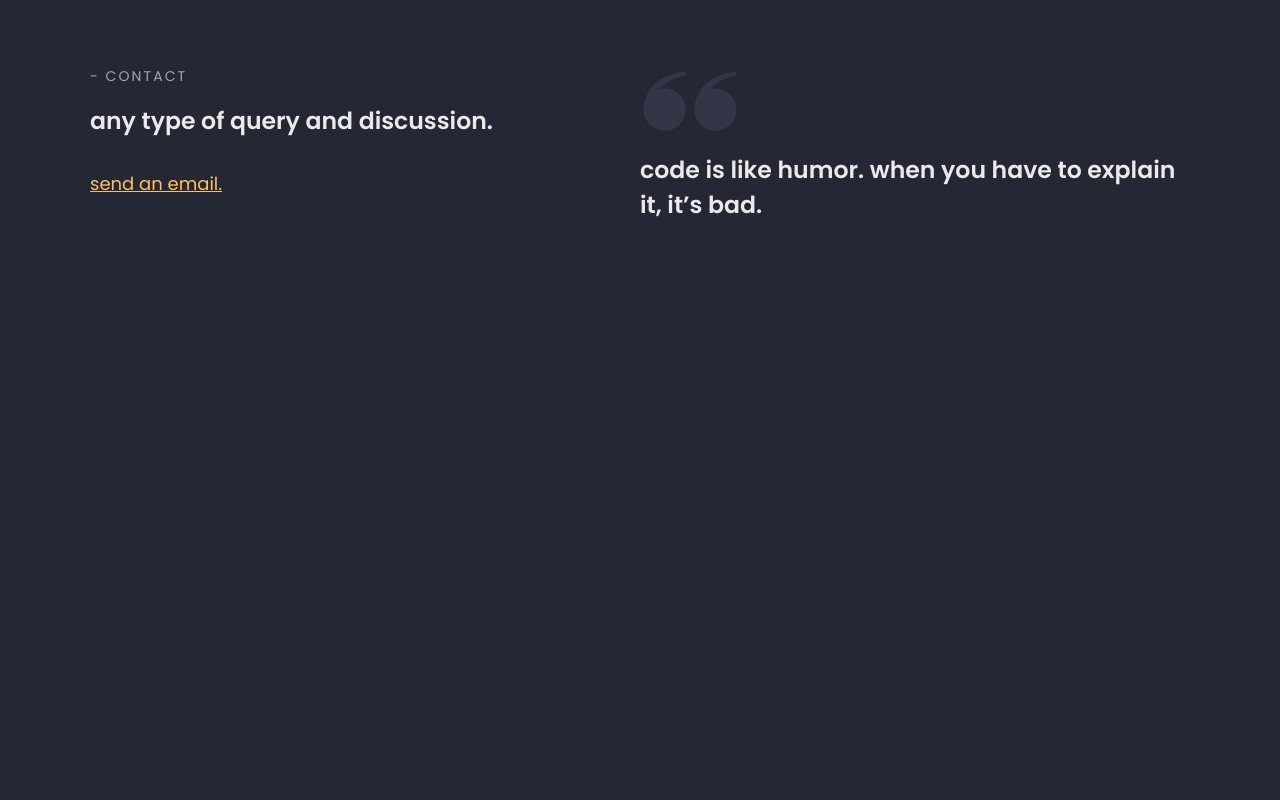
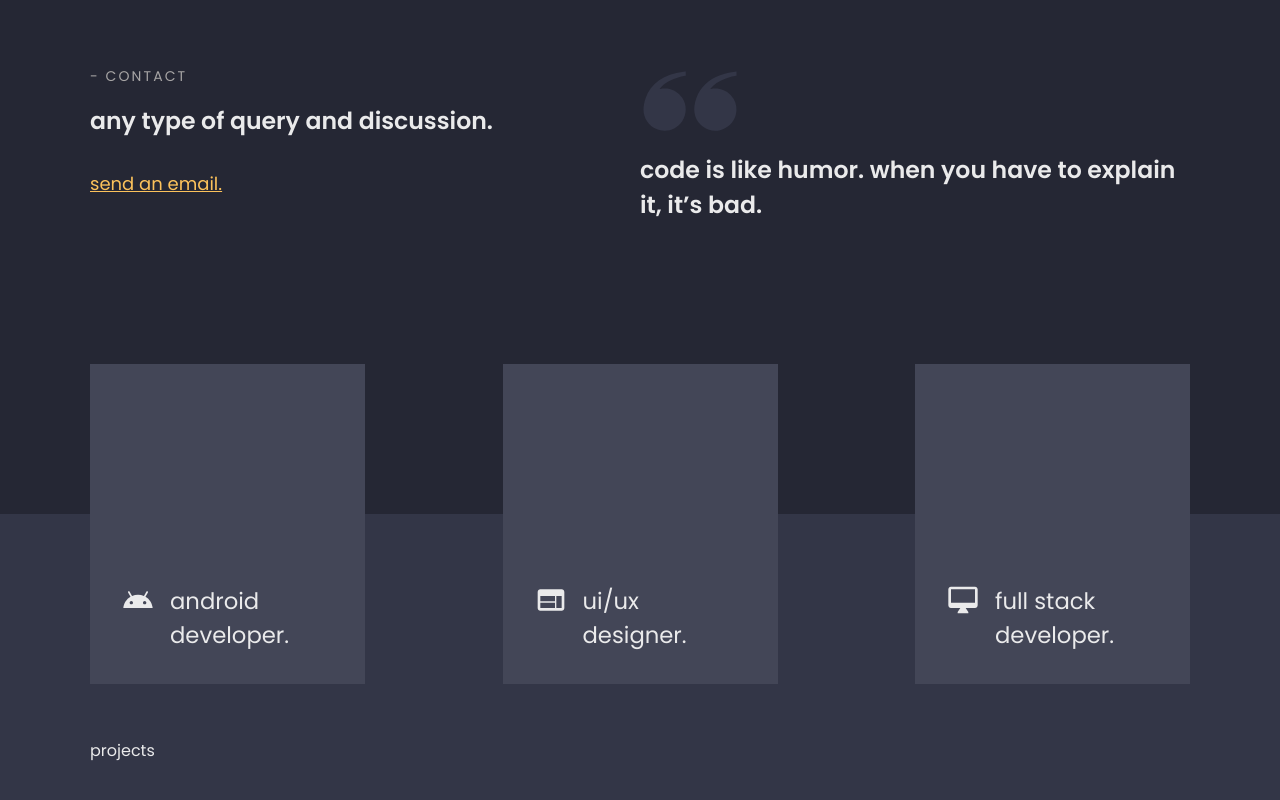
Before and after one commit to adnanhakim/react-portfolio, a React (Create React App) app: page / in a window 1280 px wide. Shown: the part 631-1431 px from the top of the page. Before the commit the page ends 1145 px from the top, so only its background shows below. Built offline with nearby package versions, Linux system fonts and the light colour scheme.

Commit message:
Skills done

```diff
--- a/src/App.css
+++ b/src/App.css
@@ -8,7 +8,9 @@
 body {
    --primary: #333647;
    --secondary: #252734;
+   --card: #434657;
    --accent: #fcc25b;
+   --dark-accent: #ffae29;
    --text: #eaeaeb;
    --light-text: #a7a5a5;
    background-color: var(--secondary);
--- a/src/App.js
+++ b/src/App.js
@@ -3,6 +3,7 @@ import './App.css';
 import Header from './components/Header';
 import Home from './components/Home';
 import Contact from './components/Contact';
+import Projects from './components/Projects';
 
 function App() {
    return (
@@ -10,6 +11,7 @@ function App() {
          <Header />
          <Home />
          <Contact />
+         <Projects />
       </div>
    );
 }
--- /dev/null
+++ b/src/components/Projects.css
@@ -0,0 +1,25 @@
+.projects-container {
+   position: relative;
+   background-color: var(--primary);
+   height: 70vh;
+}
+
+.projects {
+   max-width: 1100px;
+   padding-top: 14rem;
+   margin: auto;
+   display: grid;
+   grid-template-columns: 50% 50%;
+   background-color: var(--primary);
+}
+
+.skills {
+   position: absolute;
+   left: 0;
+   right: 0;
+   max-width: 1100px;
+   margin: auto;
+   display: flex;
+   margin-top: -150px;
+   justify-content: space-between;
+}
--- /dev/null
+++ b/src/components/Projects.js
@@ -0,0 +1,29 @@
+import React from 'react';
+import './Projects.css';
+import Skill from './Skill';
+import AndroidIcon from '@material-ui/icons/Android';
+import WebIcon from '@material-ui/icons/Web';
+import DesktopMacIcon from '@material-ui/icons/DesktopMac';
+
+function Projects() {
+   return (
+      <div className="projects-container">
+         <div className="skills">
+            <Skill
+               Icon={AndroidIcon}
+               title="android developer."
+               className="skill"
+            />
+            <Skill Icon={WebIcon} title="ui/ux designer." className="skill" />
+            <Skill
+               Icon={DesktopMacIcon}
+               title="full stack developer."
+               className="skill"
+            />
+         </div>
+         <div className="projects">Projects</div>
+      </div>
+   );
+}
+
+export default Projects;
--- /dev/null
+++ b/src/components/Skill.css
@@ -0,0 +1,25 @@
+.skill-container {
+   width: 25%;
+   height: 20rem;
+   background-color: var(--card);
+   cursor: pointer;
+   display: flex;
+   align-items: flex-end;
+}
+
+.skill-container:hover {
+   background-color: var(--dark-accent);
+}
+
+.skill-padding {
+   display: flex;
+   align-items: flex-start;
+   justify-content: space-between;
+   margin: 2rem;
+   font-size: 1.42rem;
+}
+
+.skill-icon {
+   font-size: 2rem !important;
+   margin-right: 1rem;
+}
--- /dev/null
+++ b/src/components/Skill.js
@@ -0,0 +1,15 @@
+import React from 'react';
+import './Skill.css';
+
+function Skill({ Icon, title }) {
+   return (
+      <div className="skill-container">
+         <div className="skill-padding">
+            <Icon className="skill-icon" />
+            {title}
+         </div>
+      </div>
+   );
+}
+
+export default Skill;
```
